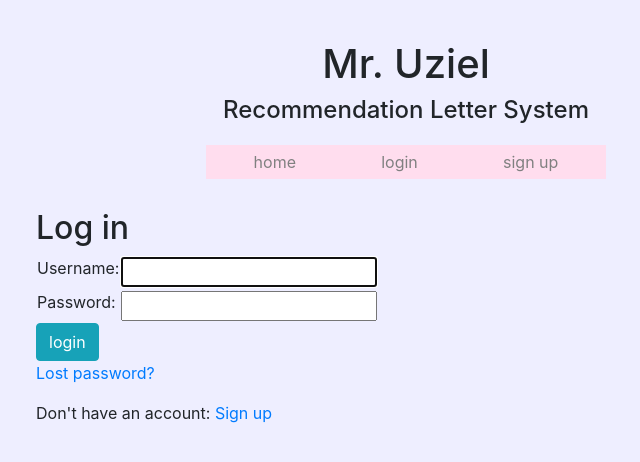
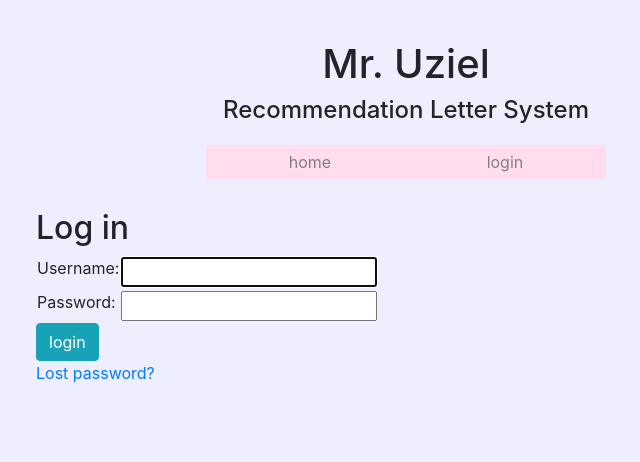
Before and after one commit to raphaeluziel/recommendations, a Django app: page /users/login/ in a window 1280 px wide. Shown: the top 462 px of the page, without its empty margins (234-874 px from the left). Run offline with Django 3.2, Linux system fonts and the light colour scheme; parts of the project's set-up code (start-up, migrations or seed data) failed here and were passed over; some libraries are stand-ins or nearby versions.

Commit message:
No signups after June 30th

```diff
--- a/recommendations/responses/templates/responses/base.html
+++ b/recommendations/responses/templates/responses/base.html
@@ -30,7 +30,7 @@
 
       {% else %}
         <a href="{% url 'login' %}">login</a>
-        <a href="{% url 'signup' %}">sign up</a>
+        <!--<a href="{% url 'signup' %}">sign up</a>-->
 
       {% endif %}
 
--- a/recommendations/templates/registration/login.html
+++ b/recommendations/templates/registration/login.html
@@ -42,7 +42,7 @@
   <p><a href="{% url 'password_reset' %}">Lost password?</a></p>
 
   <p>
-    Don't have an account: <a href="{% url 'signup' %}">Sign up</a>
+    <!--Don't have an account: <a href="{% url 'signup' %}">Sign up</a>-->
   </p>
 
 
```
Also changed, not shown: recommendations/users/templates/users/signup.html (+9 -2 lines).
